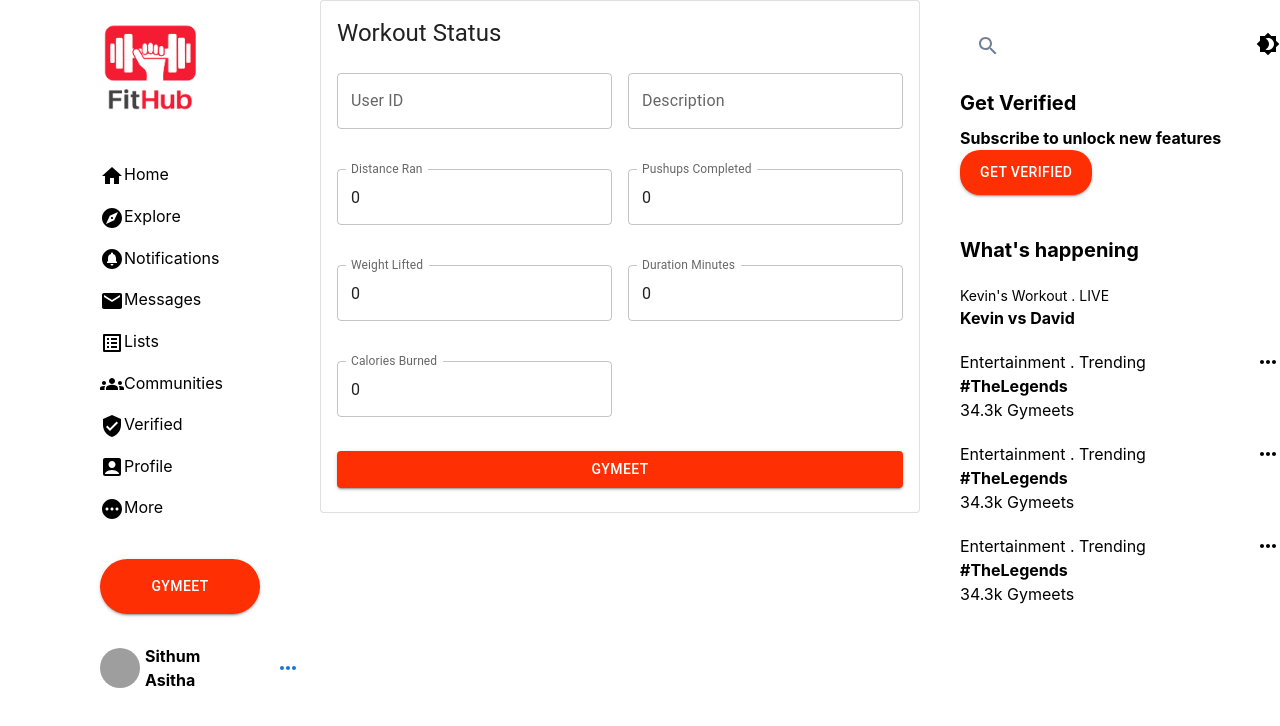
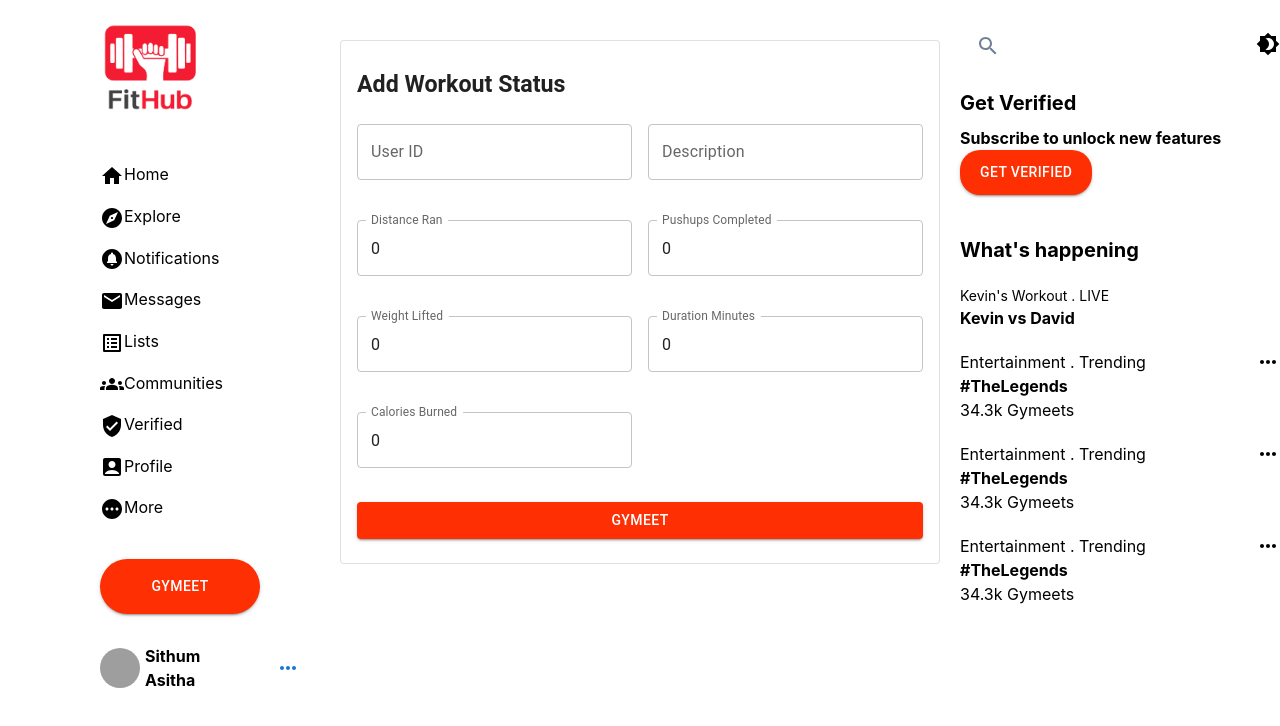
Before and after one commit to SithumAsitha/fithub, a React (Create React App) app in the folder fithub-frontend/: page /status in a window 1280 px wide. Shown: the top 726 px of the page. Built offline with nearby package versions, Linux system fonts and the light colour scheme; grey boxes are pictures that could not be loaded.

Commit message:
add styles to workout status form

```diff
--- a/fithub-frontend/src/Components/WorkoutStatus/WorkoutStatus.jsx
+++ b/fithub-frontend/src/Components/WorkoutStatus/WorkoutStatus.jsx
@@ -33,10 +33,10 @@
     });
 
     return (
-        <Card variant="outlined" sx={{ maxWidth: 600 }}>
+        <Card variant="outlined" sx={{ maxWidth: 600, margin: 'auto', marginTop: 5 }}>
             <CardContent>
                 <Typography variant="h5" component="h2" gutterBottom>
-                    Workout Status
+                    <h1 style={{ fontWeight: 'bold', fontSize: '1.45rem', paddingTop: '0.75rem' }}>Add Workout Status</h1>
                 </Typography>
                 <form onSubmit={formik.handleSubmit} style={{ display: 'grid', gridTemplateColumns: '1fr 1fr', gap: '16px' }}>
                     <TextField
```
